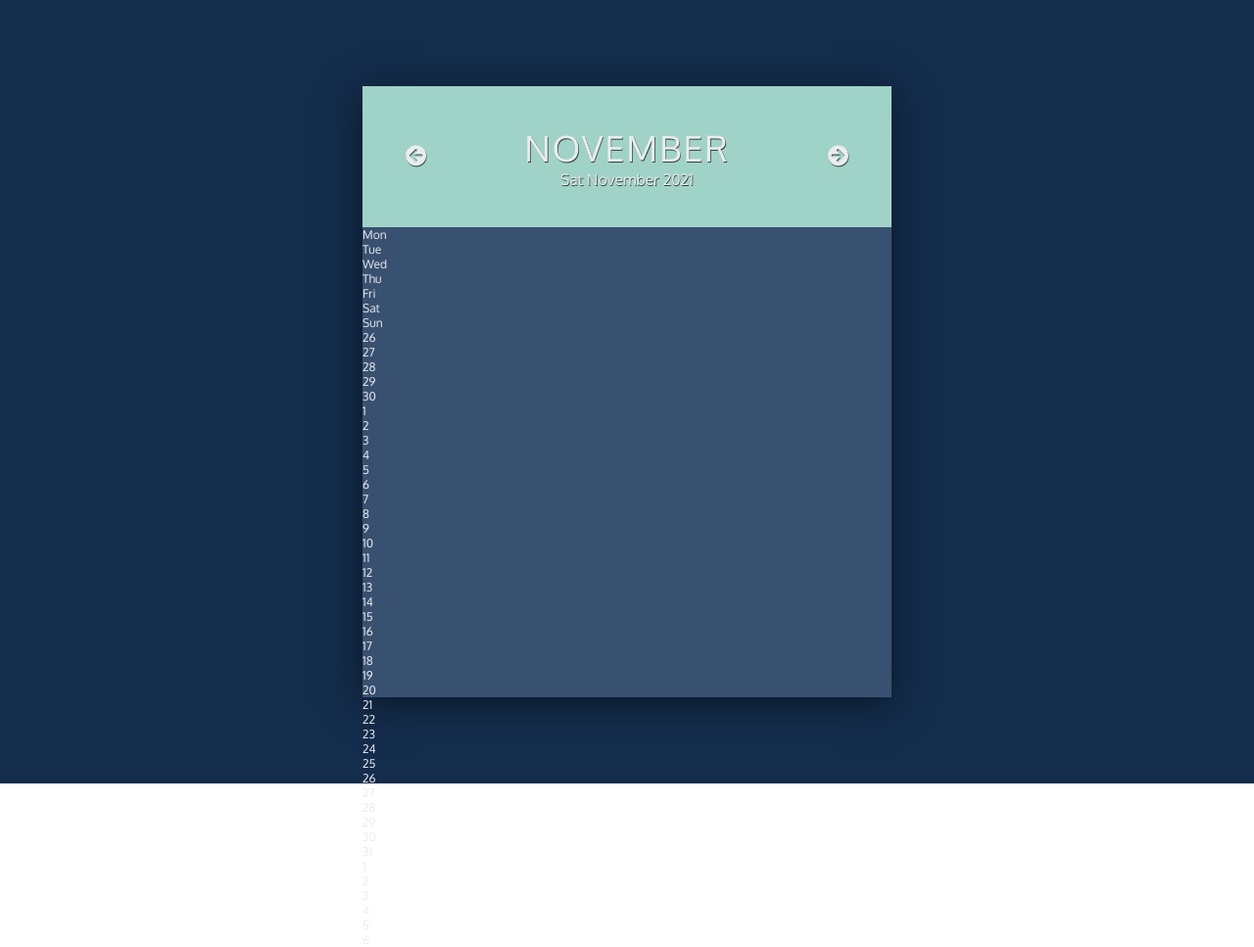
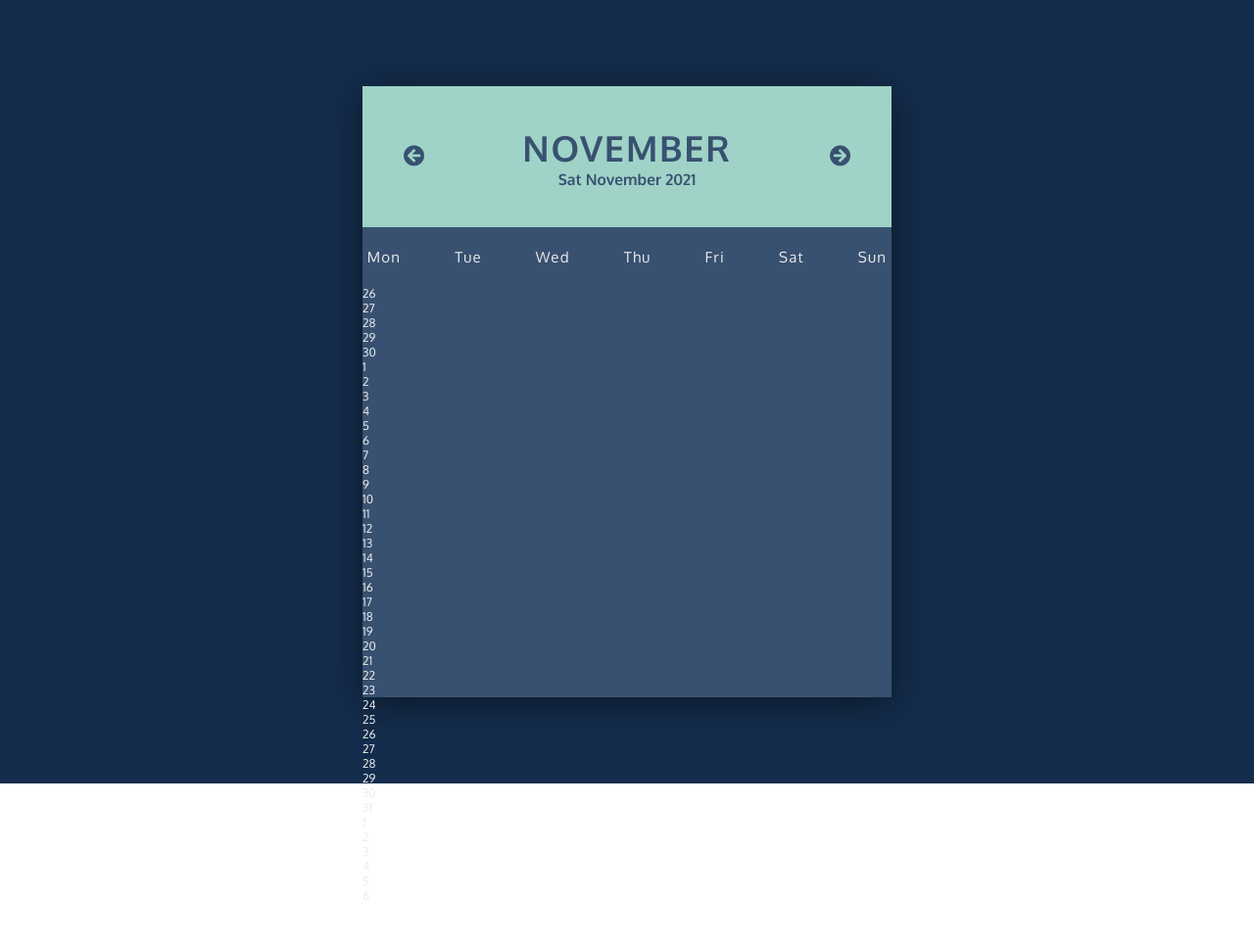
Before and after one commit to RobertaMatera/CalendarAPP, a plain HTML site: page index.html in a window 1280 px wide. Shown: the whole page at 98% size. After the commit the page ends 922 px from the top, so only its background shows below. Drawn offline with Linux system fonts and the light colour scheme.

Commit message:
change month style, display weekdays inline

```diff
--- a/index.html
+++ b/index.html
@@ -30,7 +30,6 @@
                 </div>
             </div>
             <div class="weekdays">
-                <div>
                 <div>Mon</div>
                 <div>Tue</div>
                 <div>Wed</div>
@@ -38,7 +37,6 @@
                 <div>Fri</div>
                 <div>Sat</div>
                 <div>Sun</div>
-                </div>
             </div>
             <div class="days">
                 <div class="prev-date">26</div>
--- a/style.css
+++ b/style.css
@@ -30,6 +30,7 @@ html {
     width: 100%;
     height: 12rem;
     background-color: #9FD3C7;
+    color: #385170;
     display: flex;
     align-items: center;
     justify-content: space-around;
@@ -41,7 +42,6 @@ html {
     align-items: center;
     justify-content: space-between;
     text-align: center;
-    text-shadow: .05rem .05rem rgba(0, 0, 0, 0.7)
 }
 
 i + div {
@@ -56,11 +56,29 @@ i + div {
 
 .month h1 {
     font-size: 3rem;
-    font-weight: 400;
+    font-weight: bold;
     text-transform: uppercase;
     letter-spacing: 0.15rem;
 }
 
 .month p {
     font-size: 1.3rem;
+    font-weight: bold;
 }
+
+
+.weekdays {
+    width: 100%;
+    height: 5rem;
+    padding: 0 0.4rem ;
+    display: flex;
+    flex-direction: row;
+    align-items: center;
+    justify-content: space-between;
+}
+
+.weekdays div {
+    font-size: 1.25rem;
+    font-weight: 400;
+    letter-spacing: 0.1rem;
+}
```
Lines whose indentation alone changed are shown as unchanged.
